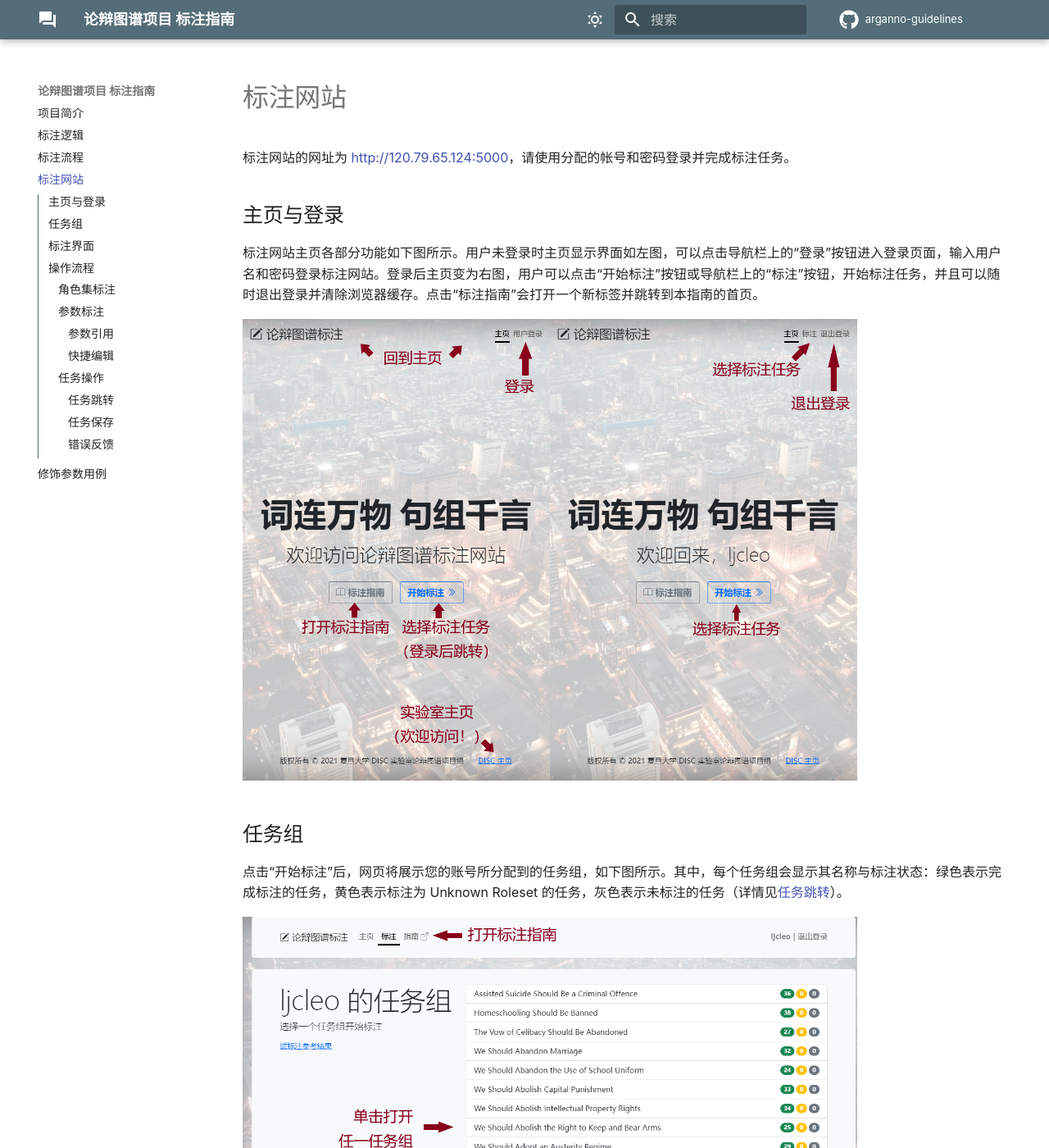
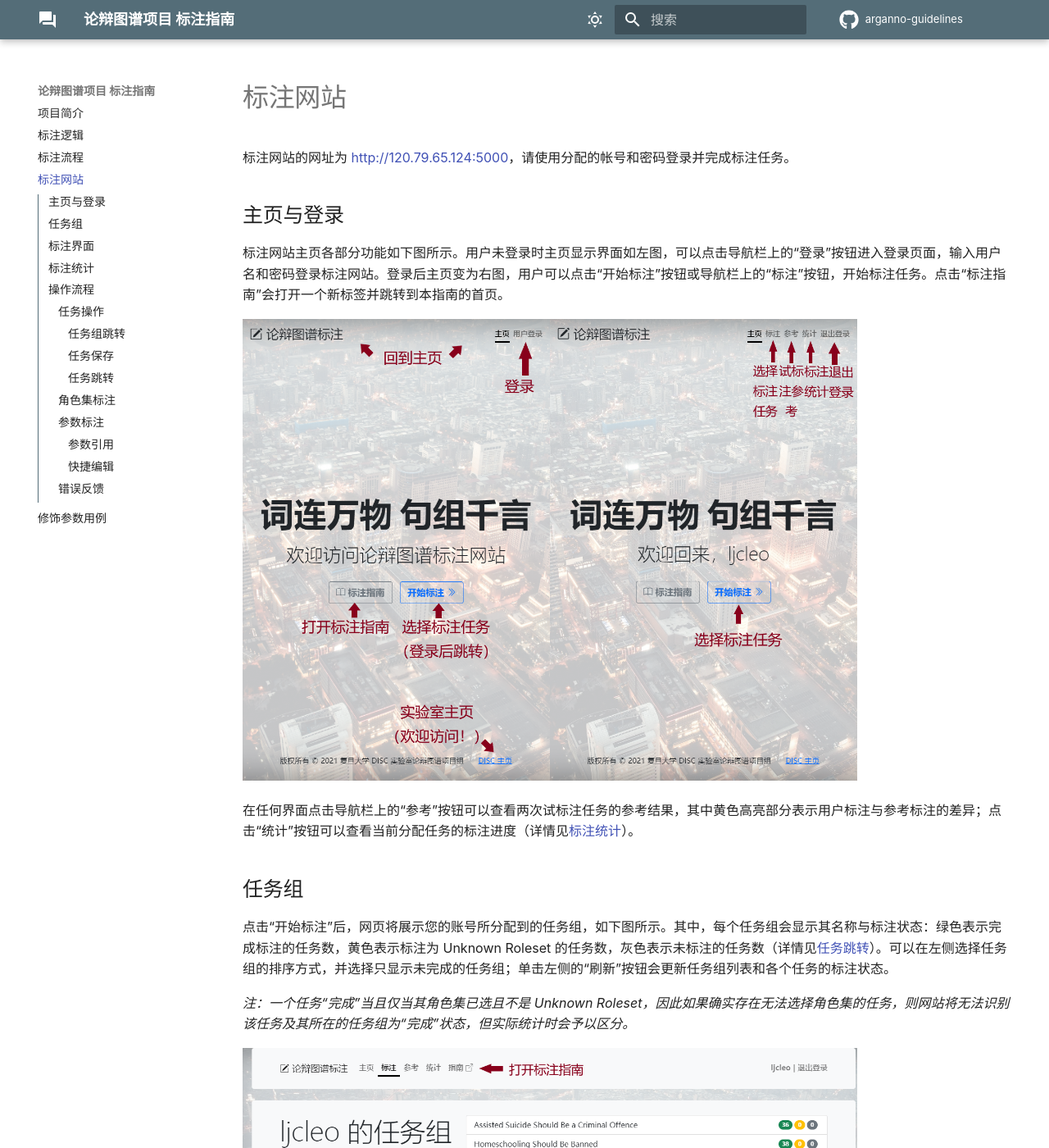
Before and after one commit to ljcleo/arganno-guidelines, an MkDocs documentation site: the page built from docs/website.md, in a window 1280 px wide and 1400 px high. Shown: the whole window at 82% size. Built offline with MkDocs 1.6.1 and Material for MkDocs 9.7.7, drawn with Linux system fonts in a browser that asks for light colours; comment, search, counter and statistics services are not loaded; some of the changed text lies outside the part shown.

Commit message:
update website description and screenshots update annotation rule

```diff
--- a/docs/website.md
+++ b/docs/website.md
@@ -4,21 +4,25 @@
 
 ## 主页与登录
 
-标注网站主页各部分功能如下图所示。用户未登录时主页显示界面如左图，可以点击导航栏上的“登录”按钮进入登录页面，输入用户名和密码登录标注网站。登录后主页变为右图，用户可以点击“开始标注”按钮或导航栏上的“标注”按钮，开始标注任务，并且可以随时退出登录并清除浏览器缓存。点击“标注指南”会打开一个新标签并跳转到本指南的首页。
+标注网站主页各部分功能如下图所示。用户未登录时主页显示界面如左图，可以点击导航栏上的“登录”按钮进入登录页面，输入用户名和密码登录标注网站。登录后主页变为右图，用户可以点击“开始标注”按钮或导航栏上的“标注”按钮，开始标注任务。点击“标注指南”会打开一个新标签并跳转到本指南的首页。
 
 <img src="../img/未登录主页.png" alt="未登录主页" width="40%"/><img src="../img/已登录主页.png" alt="已登录主页" width="40%"/>
 
+在任何界面点击导航栏上的“参考”按钮可以查看两次试标注任务的参考结果，其中黄色高亮部分表示用户标注与参考标注的差异；点击“统计”按钮可以查看当前分配任务的标注进度（详情见[标注统计](#_5)）。
+
 ## 任务组
 
-点击“开始标注”后，网页将展示您的账号所分配到的任务组，如下图所示。其中，每个任务组会显示其名称与标注状态：绿色表示完成标注的任务，黄色表示标注为 Unknown Roleset 的任务，灰色表示未标注的任务（详情见[任务跳转](#_11)）。
+点击“开始标注”后，网页将展示您的账号所分配到的任务组，如下图所示。其中，每个任务组会显示其名称与标注状态：绿色表示完成标注的任务数，黄色表示标注为 Unknown Roleset 的任务数，灰色表示未标注的任务数（详情见[任务跳转](#_10)）。可以在左侧选择任务组的排序方式，并选择只显示未完成的任务组；单击左侧的“刷新”按钮会更新任务组列表和各个任务的标注状态。
+
+*注：一个任务“完成”当且仅当其角色集已选且不是 Unknown Roleset，因此如果确实存在无法选择角色集的任务，则网站将无法识别该任务及其所在的任务组为“完成”状态，但实际统计时会予以区分。*
 
 <img src="../img/任务组.png" alt="任务组" width="80%"/>
 
-点击选择一个任务组，即可进入对应任务组的标注页面，并自动跳转至上次离开该任务组时正在标注的任务（新用户或网站更新后第一次访问会跳转至第一个任务）。点击导航栏上的“指南”按钮同样可以在新标签打开本指南。点击左侧的“试标注参考结果”可以查看两次试标注任务的参考结果，其中黄色高亮部分表示用户标注与参考标注的差异。
+点击选择一个任务组，即可进入对应任务组的标注页面，并自动跳转至上次离开该任务组时正在标注的任务（新用户或网站更新后第一次访问会跳转至第一个任务）。点击导航栏上的“指南”按钮同样可以在新标签打开本指南。
 
 ## 标注界面
 
-标注界面各个组件的意义与功能如下图所示，详情见[操作流程](#_5)：
+标注界面各个组件的意义与功能如下图所示，详情见[操作流程](#_6)：
 
 <img src="../img/未标注界面.png" alt="未标注界面" width="80%"/>
 
@@ -26,9 +30,37 @@
 
 <img src="../img/已标注界面.png" alt="已标注界面" width="80%"/>
 
+## 标注统计
+
+标注统计界面展示了当前的标注进度，其中左侧显示已完成任务组占所有任务组的比例，右侧显示已完成任务占所有任务组的所有任务的比例。单击“刷新”按钮可以实时更新进度统计结果。
+
+<img src="../img/标注统计.png" alt="标注统计" width="80%"/>
+
 ## 操作流程
 
 *注意：标注过程中请务必保持网络连接畅通，否则当前任务的未保存修改可能会丢失；如果网页显示不正常，请检查并尝试关闭 VPN。*
+
+### 任务操作
+
+句子下方的工具栏提供了任务跳转、保存，以及错误反馈等功能。当前任务标注完成后，可以按需执行下一步操作。
+
+#### 任务组跳转
+
+左侧的工具栏可供任务组跳转。其中，单击左／右箭头可以切换至上／下一个任务组，这里任务组的顺序与最近一次在任务组界面排序与筛选的结果一致。单击“选择任务组”按钮会保存当前标注并回到任务组选择页面，与点击导航栏上的“标注”按钮效果相同。
+
+#### 任务保存
+
+每一次标注操作都会自动保存当前标注结果，同时每次回到标注页面都会重新加载标注。不过，仍然可以点击中间的“保存任务”按钮，即时保存当前任务。
+
+#### 任务跳转
+
+右侧的工具栏可供任务跳转，其中单击左／右箭头可以切换至上／下一个任务；单击“选择任务”按钮会弹出任务列表，展示当前任务组下的所有任务，可以单击跳转至任意任务，。切换任务时，网页将自动保存当前任务的标注结果。
+
+任务列表的每个条目显示了任务的句子、谓词和标注状态，如下图所示。其中，灰色表示任务尚未标注角色集，即任务尚未开始标注，如图中第七个任务开始的所有任务；黄色表示任务的角色集选项为 Unknown Roleset，即任务不能确定准确标注，如图中第四到第六个任务；绿色表示任务的角色集选项为某个谓词角色集或 Not Predicate，即任务已完成角色集标注（但不代表参数标注也已完成），如图中前三个任务。
+
+<img src="../img/任务选择.png" alt="任务选择" width="50%"/>
+
+如果标注过程中暂时无法确认某个任务的标注，可以临时选择 Unknown Roleset 作为角色集，从而在任务列表中突出显示该任务。无论如何，请尽量确保在任务截止时，任务组中所有任务均显示为绿色（除非确实有需要选择 Unknown Roleset 的任务）。
 
 ### 角色集标注
 
@@ -56,30 +88,14 @@
 
 #### 快捷编辑
 
+参数标注栏下方提供了一些方便标注的快捷编辑按钮，具体功能如下：
+
 - 点击“清除选择”可重置选择范围，重新选择；
 - 点击“撤销”可以回退到上一步，点击“恢复”可以重新应用撤销的更改；撤销与恢复的历史记录仅限进入页面后的操作，离开页面后历史记录自动清除；
-- 点击“重置任务”，可以删除除“REL”以外的所有标签，并重置角色集选项为未标注状态。
+- 点击“重置”，可以重置角色集选项为未标注状态，点击“非谓词”会自动设置角色集为 Not Predicate，点击“轻动词”则会将角色集设置为 Light Verb；上述操作均会删除除“REL”以外的所有标签。
 
-### 任务操作
+### 错误反馈
 
-页面下方的工具栏提供了任务跳转、保存，以及错误反馈等功能。当前任务标注完成后，可以按需执行下一步操作。
-
-#### 任务跳转
-
-左侧的工具栏可供任务跳转，其中单击左／右箭头可以切换至上／下一个任务；单击“选择任务”按钮会弹出任务列表，展示当前任务组下的所有任务，可以单击跳转至任意任务，。切换任务时，网页将自动保存当前任务的标注结果。
-
-任务列表的每个条目显示了任务的句子、谓词和标注状态，如下图所示。其中，灰色表示任务尚未标注角色集，即任务尚未开始标注，如图中第七个任务开始的所有任务；黄色表示任务的角色集选项为 Unknown Roleset，即任务不能确定准确标注，如图中第四到第六个任务；绿色表示任务的角色集选项为某个谓词角色集或 Not Predicate，即任务已完成角色集标注（但不代表参数标注也已完成），如图中前三个任务。
-
-<img src="../img/任务选择.png" alt="任务选择" width="50%"/>
-
-如果标注过程中暂时无法确认某个任务的标注，可以临时选择 Unknown Roleset 作为角色集，从而在任务列表中突出显示该任务。无论如何，请尽量确保在任务截止时，任务组中所有任务均显示为绿色（除非确实有需要选择 Unknown Roleset 的任务）。
-
-#### 任务保存
-
-中间的工具栏可供任务保存，其中点击“保存任务”，可即时保存当前任务；点击“保存并返回”或导航栏上的“标注”按钮，可以保存任务并回到任务组选择界面。
-
-#### 错误反馈
-
-右侧的“提交错误报告”按钮可供填写并提交错误报告，点击会弹出相应界面，如下图所示。请选择合适的错误原因，并详细填写错误信息，点击“提交”即可提交错误反馈报告。
+快捷编辑栏右侧的“提交错误报告”按钮可供填写并提交错误报告，点击会弹出相应界面，如下图所示。请选择合适的错误原因，并详细填写错误信息，点击“提交”即可提交错误反馈报告。
 
 <img src="../img/错误报告.png" alt="错误报告" width="50%"/>
```
Also changed, not shown: docs/process.md (+4 -0 lines), docs/img/任务组.png, docs/img/已标注界面.png, docs/img/已登录主页.png, docs/img/未标注界面.png, docs/img/标注统计.png (added).
